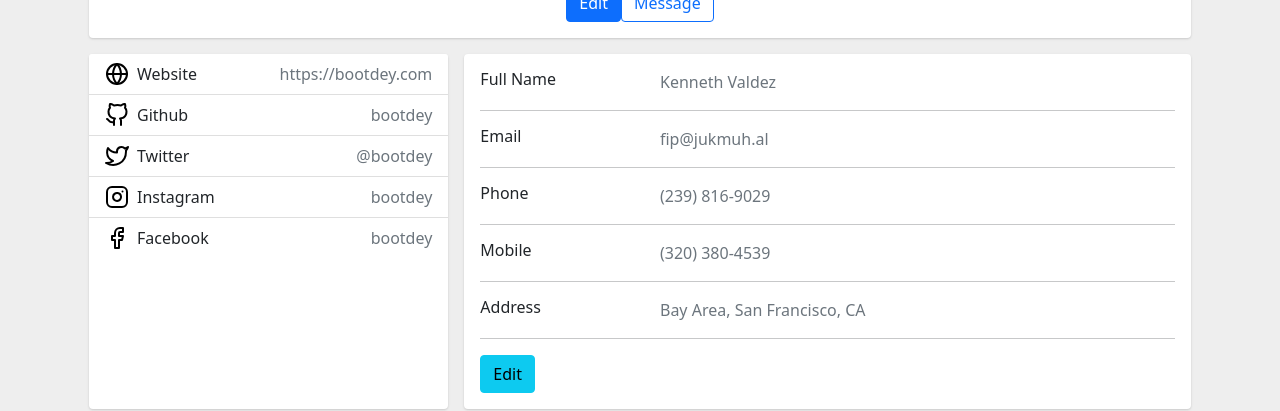
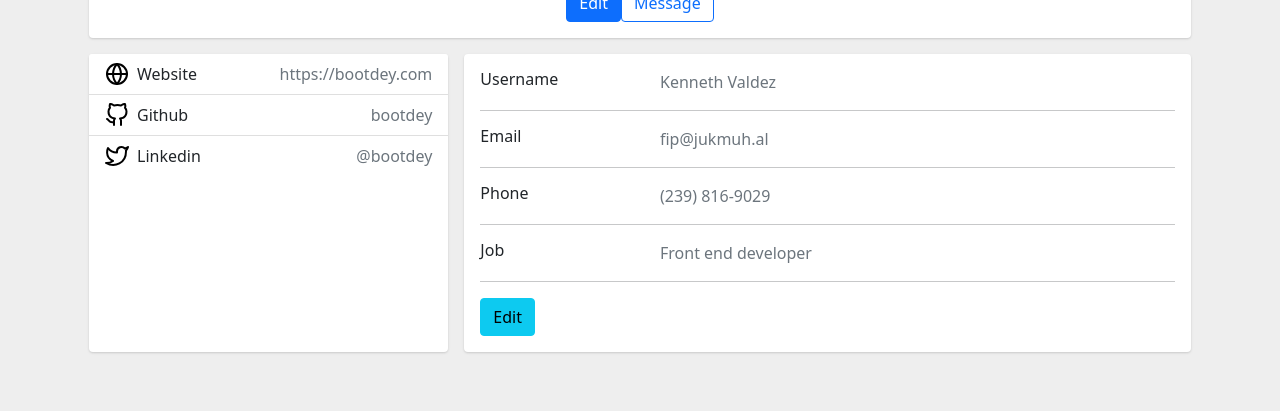
Before and after one commit to bilal-dallali/Groupomania, a Vue app in the folder front/: page /profile in a window 1280 px wide. Shown: the part 392-803 px from the top of the page. Built offline with nearby package versions, Linux system fonts and the light colour scheme.

Commit message:
modification profile page frontend

```diff
--- a/front/src/components/ui/card/Card.vue
+++ b/front/src/components/ui/card/Card.vue
@@ -56,7 +56,7 @@ export default {
         axios
             .get("http://localhost:3001/uploads/posts")
             .then(response => {
-                console.log(response.data)
+                //console.log(response.data)
                 for(const allPost of response.data) {
                     this.allArticles.push(allPost)
                 }
--- a/front/src/pages/EditProfile.vue
+++ b/front/src/pages/EditProfile.vue
@@ -19,14 +19,16 @@ export default {
                     </label>
                     <input id="file-input" type="file">
                 </div>
+
                 <div class="row mb-3">
                     <div class="col-sm-3">
-                        <h6 class="mb-0 mb-576">Full Name</h6>
+                        <h6 class="mb-0 mb-576">Username</h6>
                     </div>
                     <div class="col-sm-9 text-secondary">
                         <input type="text" class="form-control" value="John Doe">
                     </div>
                 </div>
+
                 <div class="row mb-3">
                     <div class="col-sm-3">
                         <h6 class="mb-0 mb-576">Email</h6>
@@ -35,6 +37,7 @@ export default {
                         <input type="text" class="form-control" value="john@example.com">
                     </div>
                 </div>
+
                 <div class="row mb-3">
                     <div class="col-sm-3">
                         <h6 class="mb-0 mb-576">Phone</h6>
@@ -43,14 +46,7 @@ export default {
                         <input type="text" class="form-control" value="(239) 816-9029">
                     </div>
                 </div>
-                <div class="row mb-3">
-                    <div class="col-sm-3">
-                        <h6 class="mb-0 mb-576">Mobile</h6>
-                    </div>
-                    <div class="col-sm-9 text-secondary">
-                        <input type="text" class="form-control" value="(320) 380-4539">
-                    </div>
-                </div>
+
                 <div class="row mb-3">
                     <div class="col-sm-3">
                         <h6 class="mb-0 mb-576">Job</h6>
@@ -59,6 +55,7 @@ export default {
                         <input type="text" class="form-control" value="Front-end developer">
                     </div>
                 </div>
+
                 <div class="row mb-3">
                     <div class="col-sm-3">
                         <h6 class="mb-0 mb-576">Website</h6>
@@ -67,6 +64,7 @@ export default {
                         <input type="text" class="form-control" value="www.bilal-webdeveloper.com">
                     </div>
                 </div>
+
                 <div class="row mb-3">
                     <div class="col-sm-3">
                         <h6 class="mb-0 mb-576">Github</h6>
@@ -75,6 +73,7 @@ export default {
                         <input type="text" class="form-control" value="bilal-webdeveloper">
                     </div>
                 </div>
+
                 <div class="row mb-3">
                     <div class="col-sm-3">
                         <h6 class="mb-0 mb-576">Linkedin</h6>
@@ -83,6 +82,7 @@ export default {
                         <input type="text" class="form-control" value="Bilal Dallali">
                     </div>
                 </div>
+
                 <div class="row">
                     <div class="col-sm-3"></div>
                     <div class="col-sm-9 text-secondary">
--- a/front/src/pages/ProfilePage.vue
+++ b/front/src/pages/ProfilePage.vue
@@ -55,23 +55,9 @@ export default {
                     <li class="list-group-item d-flex justify-content-between align-items-center flex-wrap">
                       <img src="../assets/svg/twitter.svg" alt="Twitter Logo">
                       <h6 class="mb-0 me-auto ms-2">
-                          Twitter
+                          Linkedin
                       </h6>
                       <span class="text-secondary">@bootdey</span>
-                    </li>
-                    <li class="list-group-item d-flex justify-content-between align-items-center flex-wrap">
-                      <img src="../assets/svg/instagram.svg" alt="Instagram Logo">
-                      <h6 class="mb-0 me-auto ms-2">
-                          Instagram
-                      </h6>
-                      <span class="text-secondary">bootdey</span>
-                    </li>
-                    <li class="list-group-item d-flex justify-content-between align-items-center flex-wrap">
-                      <img src="../assets/svg/facebook.svg" alt="Facebook Logo">
-                      <h6 class="mb-0 me-auto ms-2">
-                          Facebook
-                      </h6>
-                      <span class="text-secondary">bootdey</span>
                     </li>
                   </ul>
               </div>
@@ -80,7 +66,7 @@ export default {
                   <div class="card-body">
                     <div class="row">
                       <div class="col-sm-3">
-                        <h6 class="mb-0">Full Name</h6>
+                        <h6 class="mb-0">Username</h6>
                       </div>
                       <div class="col-sm-9 text-secondary">
                         Kenneth Valdez
@@ -107,25 +93,16 @@ export default {
                     <hr>
                     <div class="row">
                       <div class="col-sm-3">
-                        <h6 class="mb-0">Mobile</h6>
+                        <h6 class="mb-0">Job</h6>
                       </div>
                       <div class="col-sm-9 text-secondary">
-                        (320) 380-4539
-                      </div>
-                    </div>
-                    <hr>
-                    <div class="row">
-                      <div class="col-sm-3">
-                        <h6 class="mb-0">Address</h6>
-                      </div>
-                      <div class="col-sm-9 text-secondary">
-                        Bay Area, San Francisco, CA
+                        Front end developer
                       </div>
                     </div>
                     <hr>
                     <div class="row">
                       <div class="col-sm-12">
-                        <a class="btn btn-info " target="__blank" href="https://www.bootdey.com/snippets/view/profile-edit-data-and-skills">Edit</a>
+                        <a class="btn btn-info " target="__blank" href="/edit-profile">Edit</a>
                       </div>
                     </div>
                   </div>
```
Also changed, not shown: front/src/components/ui/card/Comment.vue (+6 -1 lines), 1 other file (tests, documents, lock files or other folders).
